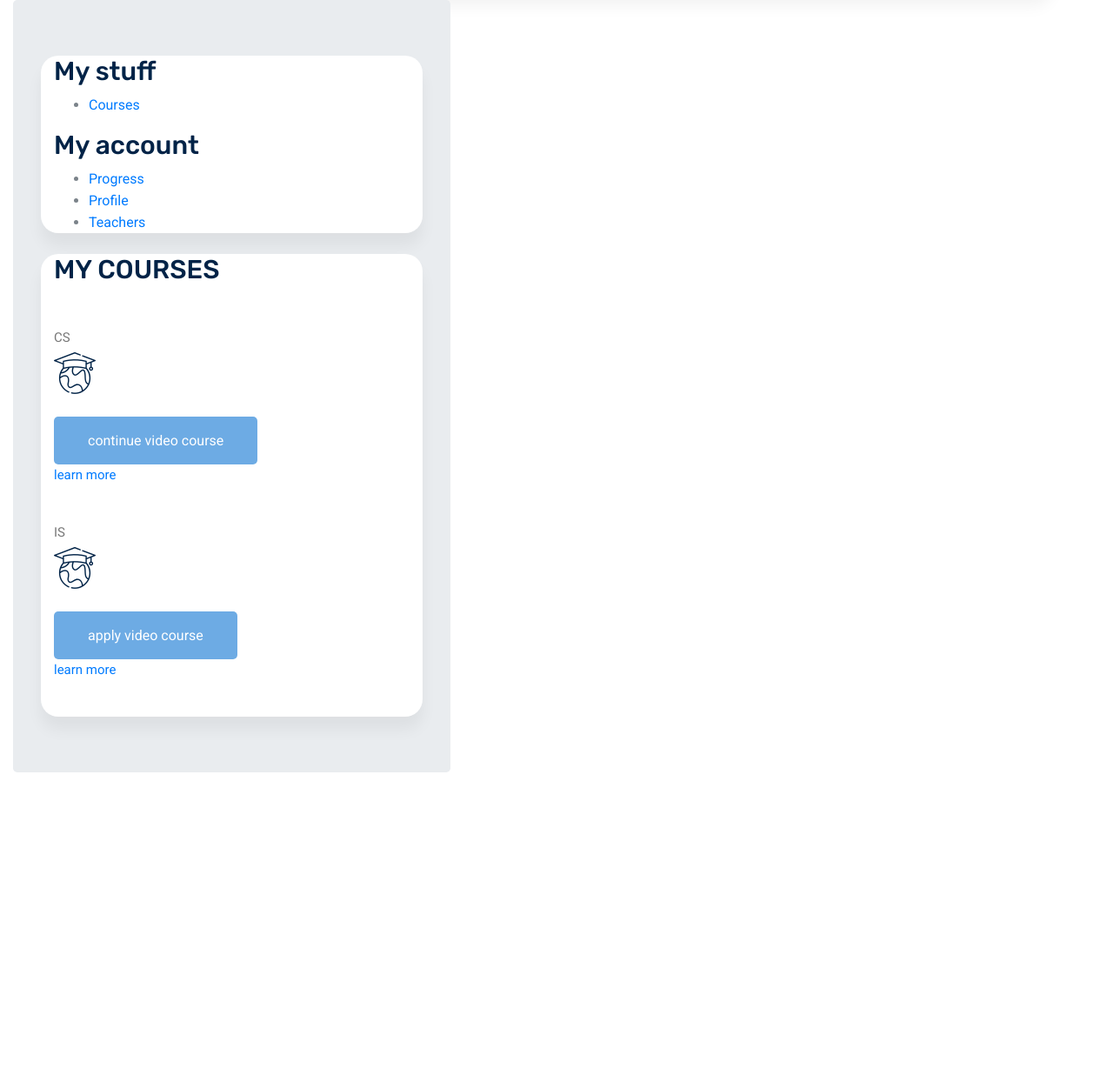
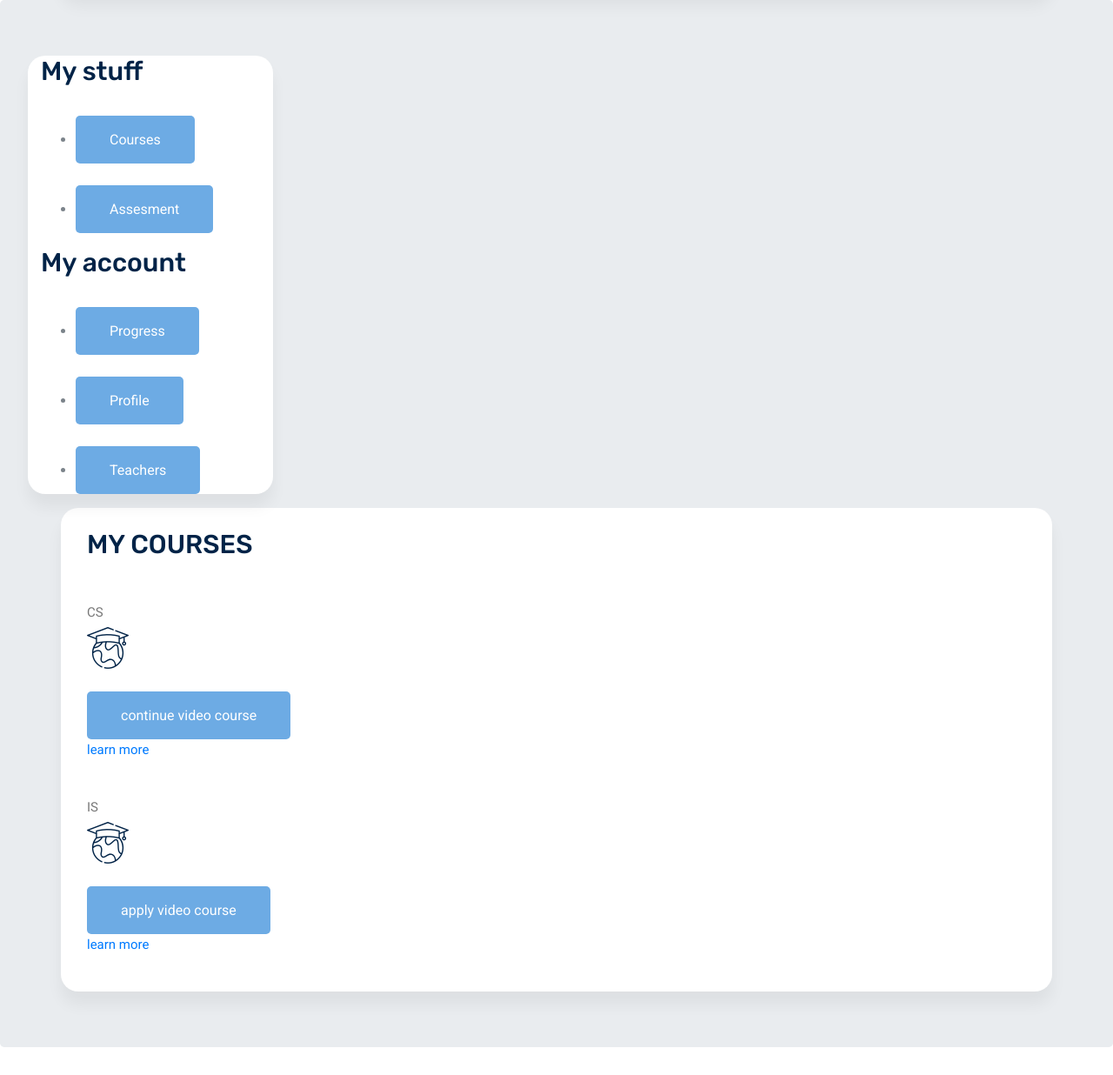
Before and after one commit to wolvido/Neil-Academy, a PHP site: page /courses/index.php in a window 1280 px wide. Shown: the part 96-1332 px from the top of the page at 87% size. Before the commit the page ends 984 px from the top, so only its background shows below. Run offline with PHP 8.4, Linux system fonts and the light colour scheme; a user stored in the database is signed in; data comes from the database, SQL or seed files in the repository.

Commit message:
added incomplete show progress code

```diff
--- a/courses/index.php
+++ b/courses/index.php
@@ -3,12 +3,10 @@
 <?php
 session_start();
 ?>
+
     <head>
         <meta charset="utf-8" />
-    <meta
-      name="viewport"
-      content="width=device-width, initial-scale=1, shrink-to-fit=no"
-    />
+        <meta name="viewport" content="width=device-width, initial-scale=1, shrink-to-fit=no" />
         <link rel="icon" href="../img/favicon.png" type="../image/png" />
         <title>Neil Academy</title>
         <!-- Bootstrap CSS -->
@@ -24,8 +22,7 @@ session_start();
     </head>
 
     <body>
-<!--  -->
-
+        <!-- header and stuff with the logo and shit -->
         <nav class="navbar navbar-expand-lg navbar-light">
             <div class="container">
                 <!-- Brand and toggle get grouped for better mobile display -->
@@ -45,9 +42,10 @@ session_start();
                         </li>
                         <li class="nav-item submenu dropdown">
                             <a class="nav-link dropdown-toggle" role="button" aria-expanded="false" aria-haspopup="true" href="#" data-toggle="dropdown">Pages</a>
+
                             <ul class="dropdown-menu">
                                 <li class="nav-item">
-                      <a class="nav-link" href="courses.html">Courses</a>
+                                    <a class="nav-link"  >Courses</a>
                                 </li>
                                 <li class="nav-item">
                                     <a class="nav-link" href="course-details.html">Course Details</a>
@@ -56,6 +54,7 @@ session_start();
                                     <a class="nav-link" href="elements.html">Elements</a>
                                 </li>
                             </ul>
+
                         </li>
                         <li class="nav-item submenu dropdown">
                             <a class="nav-link dropdown-toggle" role="button" aria-expanded="false" aria-haspopup="true" href="#" data-toggle="dropdown">Blog</a>
@@ -80,39 +79,68 @@ session_start();
                 </div>
             </div>
         </nav>
+        <!-- end of header and shit -->
 
-<!--  -->
-<div class="popular_courses">
+            <div class="jumbotron vertical-center">
+            <div class="row">
+                <!--the whole right column  -->
+                <div class="col-lg-3">
 
-<div class="col-lg-5">
+                    <div class="container">
+                        <nav class="x" data-test-id="side-nav">
+                            <section class="x">
 
-<!--  -->
-<div class="jumbotron vertical-center">
-<div class="container">
-<nav class="_1yfus1e" data-test-id="side-nav">
-<section class="_1ozlbq6">
-<h2 class="_18undph9">My stuff</h2>
+
+                                <h2 class="x">My stuff</h2>
+                                <ul>
+                                <!-- course video -->
+
+                                    <li>
+                                        <form action="course.php" method="POST">
+                                          <input type='hidden' name='course_show' value='course_show'/>
+                                          <input type='submit' class='form-submit' name='course' value='Courses'/>
+                                          </form>
+                                    </li>
+                                    <!-- assesment -->
+                                    <li>
+                                          <input type='hidden' name='assessment_show' value='course'/>
+                                          <input type='submit' class='form-submit' name='assessment' value='Assesment'/>
+                                    </li>
+                                </ul>
+                            </section>
+                            <section class="x">
+                                <h2 class="x">My account</h2>
+
                                 <ul>
                                     <li>
-<a class="_158ir6wt" href="/profile/kaid_489907232336901976641526/courses" data-test-id="side-nav-courses">
-<span class="_g20yn58">Courses</span>
+                                    <form action="progress.php" method="POST">
+                                          <input type='hidden' name='progress_show' value='progress_show'/>
+                                          <input type='submit' class='form-submit' name='progress' value='Progress'/>
+                                          </form>
+                                    </li>
+                                    <li>
+                                        <a class="_8ry3zep" data-test-id="side-nav-profile">
+                                            <span class="form-submit">Profile</span></a>
+
+                                    </li>
+                                    <li>
+                                        <a class="x" data-test-id="side-nav-teachers">
+                                            <span class="form-submit">Teachers</span>
                                         </a>
                                     </li>
                                 </ul>
-</section>
-<section class="_1ozlbq6">
-<h2 class="_18undph9">My account</h2>
-<ul>
-<li><a class="_8ry3zep" href="/profile/kaid_489907232336901976641526/progress" data-test-id="side-nav-progress"><span class="_xy39ea8">Progress</span></a></li><li><a class="_8ry3zep" href="/profile/kaid_489907232336901976641526/" data-test-id="side-nav-profile"><span class="_xy39ea8">Profile</span></a></li><li><a class="_8ry3zep" href="/profile/kaid_489907232336901976641526/teachers" data-test-id="side-nav-teachers">
-<span class="_xy39ea8">Teachers</span>
-</a>
-</li>
-</ul>
+
                             </section>
                         </nav>
                     </div>
+                  </div>
+
                     <!--  -->
+
+                    <div class="container">
+
                    <?php
+
 
 
 $username = "";
@@ -136,10 +164,10 @@ $user_data = mysqli_query($db, $user_data_query);
 while($row = $user_data->fetch_assoc()) {
 $user_data_array[] = $row['course'];
 }
-//
+echo"<div class='col-lg-6'>";
 
-echo "<div class = 'container'>";
-
+//if else stuff here
+if($_SESSION['show'] == 'course_show'){
 //list all the courses
 echo "<h2 class = 'text-uppercase mt-4 mb-5'>My Courses</h2>";
 while ($row2 = $course->fetch_assoc()) {
@@ -155,23 +183,25 @@ while ($row2 = $course->fetch_assoc()) {
 }else{
 echo"<div class='icon'><span class='flaticon-earth'></span></div>";
 echo "<form method='post' class='register-form' action = 'apply_course.php'>
-        <input type='hidden' name='continue' value='$value'/>
+<input type='hidden' name='apply' value='$value'/>
 <input type='submit' class='form-submit' name='signup' value='apply video course'/>
 </form>
 <p><a href='admin.php'>learn more</a></p>";
 }
 echo"<br>";
+}
+}else{
+  echo"none";
+};
+//
 
-}
-//
 echo "</div>";
 ?>
 
                     </div>
                 </div>
-</div>
-
 
 
     </body>
+
 </html>
```
Also changed, not shown: courses/course.php (added, +13 -0 lines), learn_videos/index.php (+3 -6 lines), learn_videos/play.php (+4 -8 lines), progress.php (added). Lines whose indentation alone changed are shown as unchanged.
